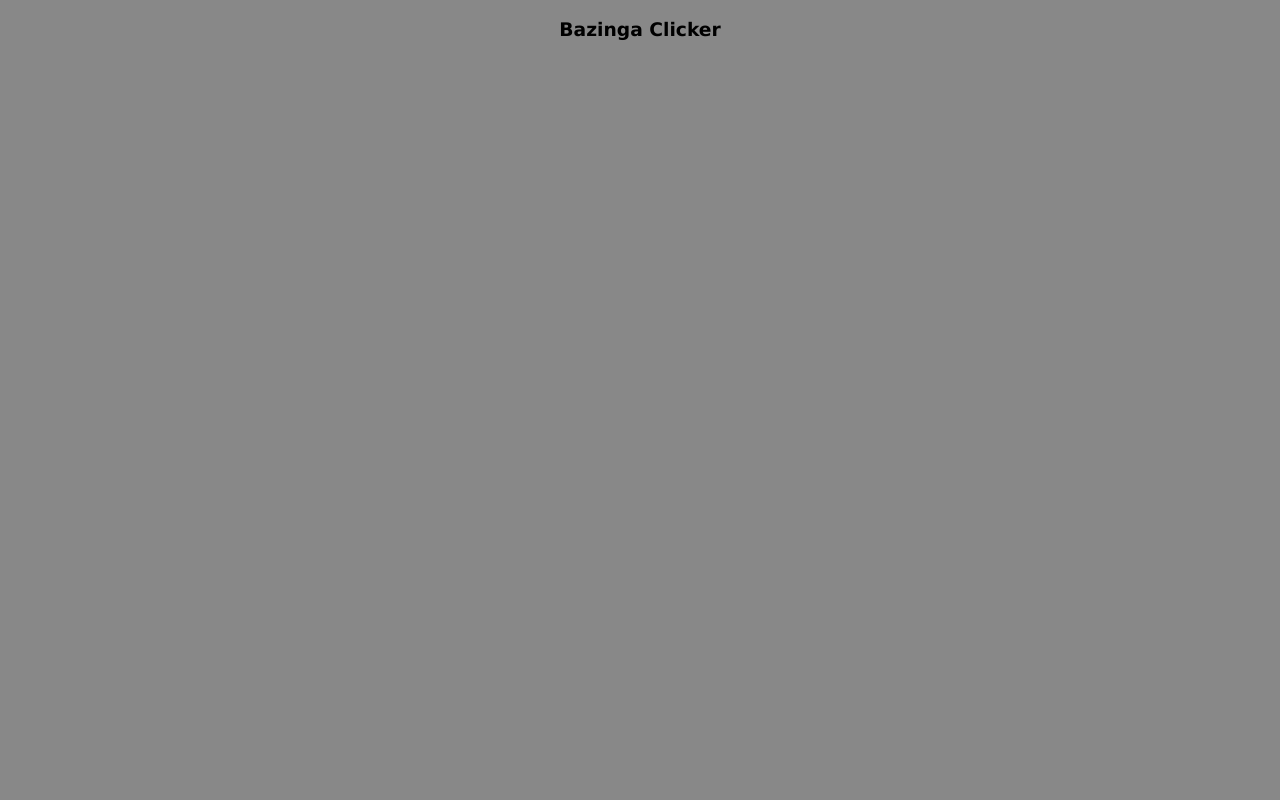
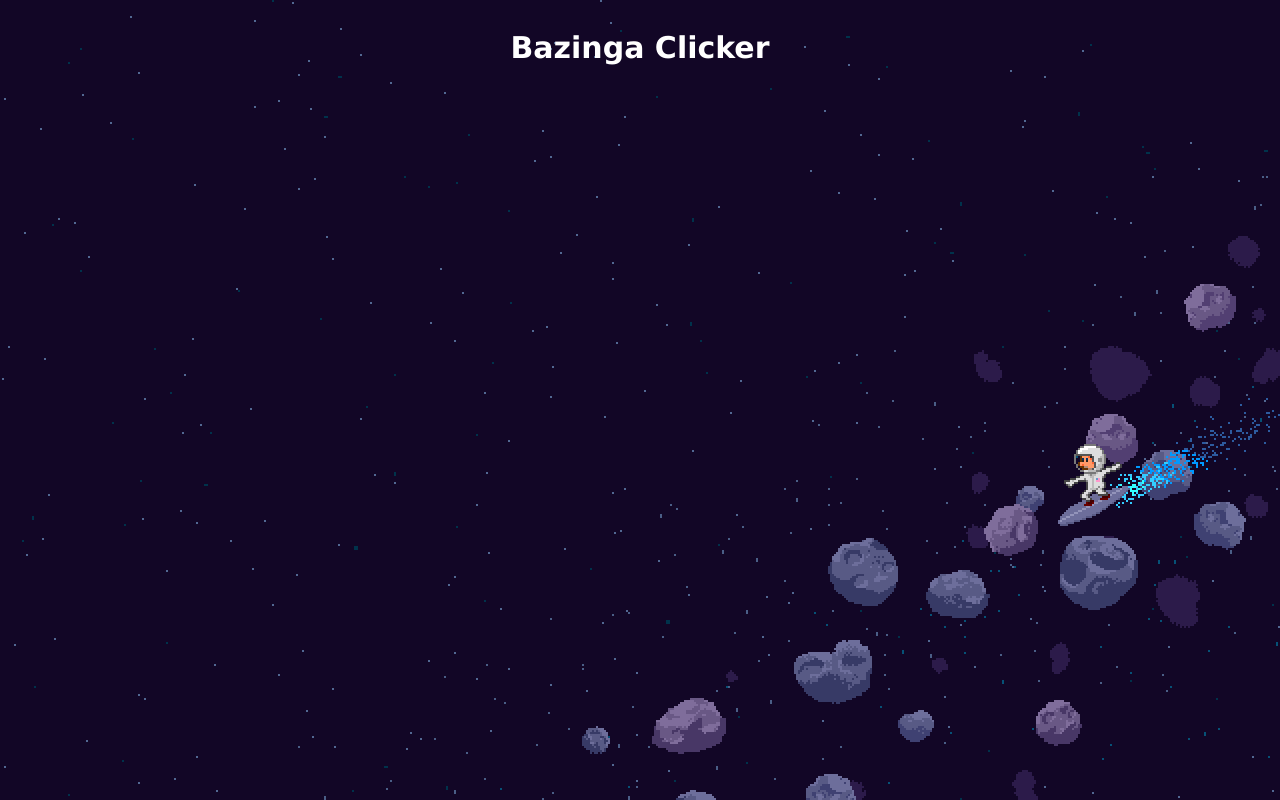
Before and after one commit to Debile4TP/bazinga-clicker, a plain HTML site: page index.html in a window 1280 px wide. Drawn offline with Linux system fonts and the light colour scheme.

Commit message:
tło + napis

```diff
--- a/index.html
+++ b/index.html
@@ -7,11 +7,14 @@
     <style>
         h3 {
             font-family: Verdana;
+            color: white;
+            font-size: 30px;
+            font-weight: bold;
             text-align: center;
         }
     </style>
 </head>
-<body style="background-color: #888888;">
+<body background="img/bckgrnd.jpg">
 
     <h3>
         Bazinga Clicker
```
Also changed, not shown: img/bckgrnd.jpg (added).
